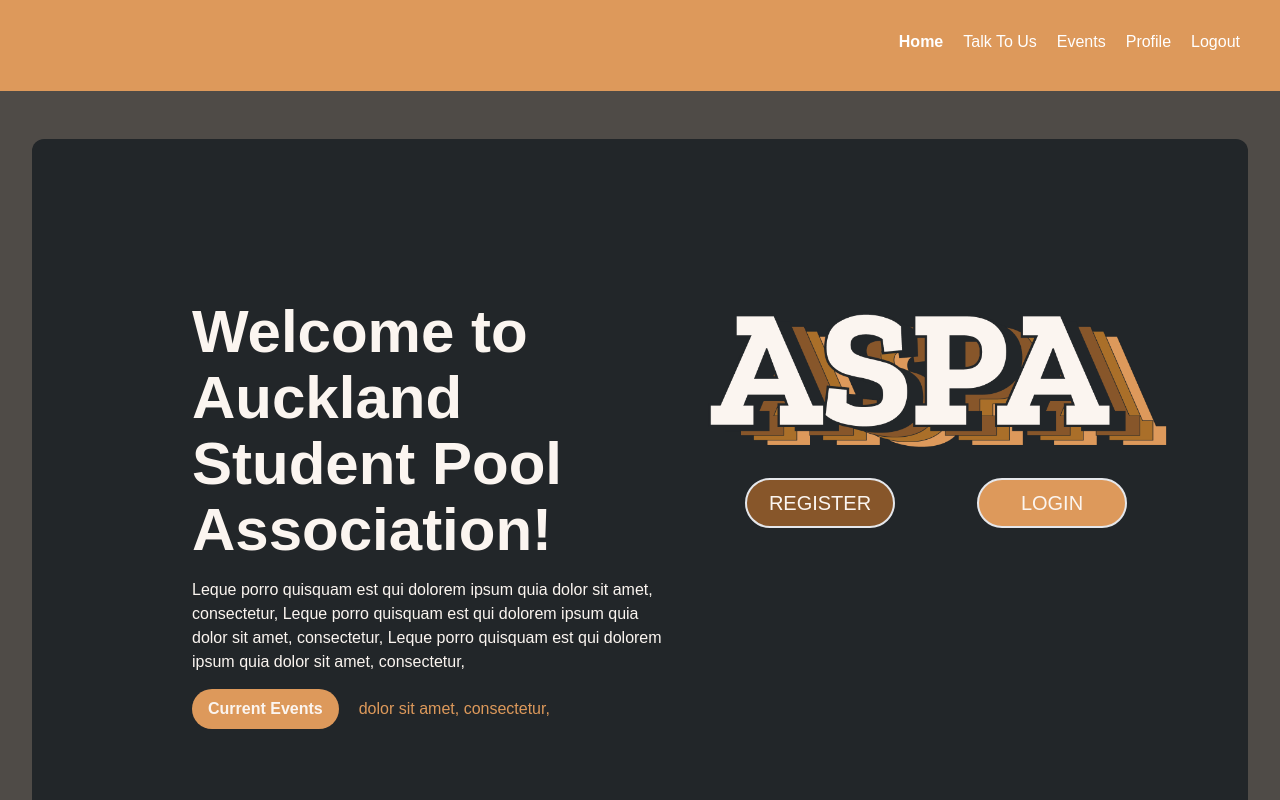
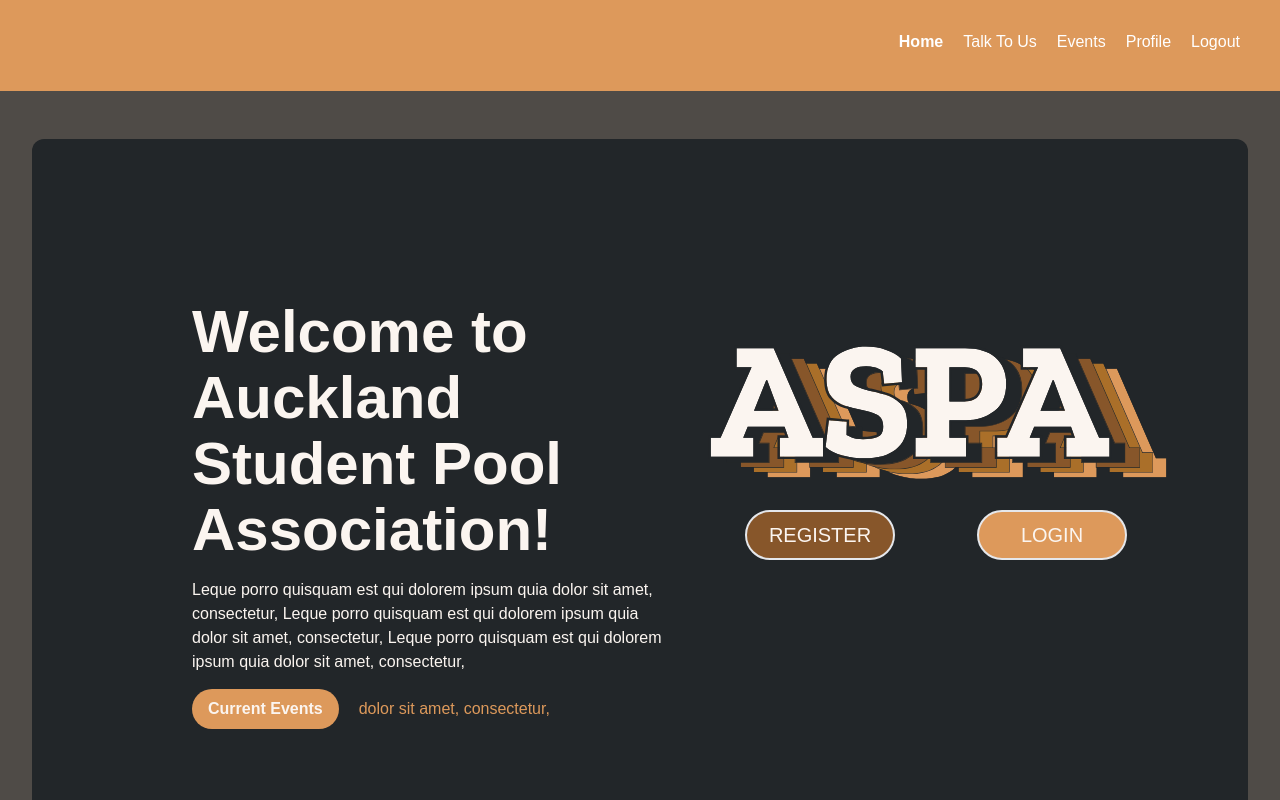
Before and after one commit to UoaWDCC/aspa-portal-v3, a Next.js app in the folder frontend/: page /home in a window 1280 px wide. Shown: the top 800 px of the page. Built offline with nearby package versions, Linux system fonts and the light colour scheme.

Commit message:
updated with main

```diff
--- a/frontend/src/ui/home/Description.module.css
+++ b/frontend/src/ui/home/Description.module.css
@@ -3,12 +3,11 @@
   grid-template-columns: auto auto;
   gap: 2rem;
   color: #FBF5F0;
-  margin: 8rem 5rem 3rem 10rem;
+  margin: 10rem 5rem 3rem 10rem;
 }
 
 .leftColumn {
   width: 30rem;
-  padding-top: 2rem;
 }
 
 .rightColumn {
--- a/frontend/src/ui/home/Description.tsx
+++ b/frontend/src/ui/home/Description.tsx
@@ -1,5 +1,5 @@
 import styles from "./Description.module.css";
-import AspaLogo from "../../../public/ASPA Title.png";
+import AspaLogo from "../../../public/ASPA Title.svg";
 import Image from "next/image";
 
 export default function Description() {
```
Also changed, not shown: frontend/public/ASPA Title.svg (added).
